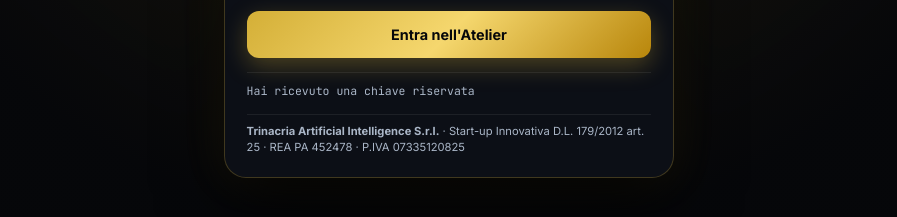
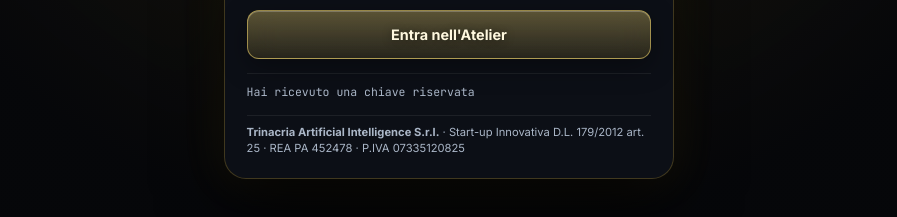
Before and after one commit to SimonAiIT/webapp_presentazione_trinai, a plain HTML site: page index.html in a window 1280 px wide. Shown: the part 549-766 px from the top of the page, without its empty margins (191-1088 px from the left). Drawn offline with Linux system fonts and the light colour scheme; no server answers.

Commit message:
style: tutti i pulsanti in vetro (ingresso, menu, chiudi, laboratori)
Co-Authored-By: Claude Sonnet 5.5 <noreply@anthropic.com>

```diff
--- a/assets/css/atelier.css
+++ b/assets/css/atelier.css
@@ -1497,3 +1497,32 @@ video.hero-media { animation: none; object-position: 50% 20%; }
 
 /* pulsanti della pagina iniziale: solo testo, centrato */
 .gate-btn { justify-content: center; text-align: center; }
+
+/* TUTTI I PULSANTI IN VETRO */
+.gate-btn,
+.icon-btn,
+.drawer-lab-btn,
+.drawer-act-btn,
+.lab-modal-bar .icon-btn {
+  background: linear-gradient(180deg, rgba(255, 255, 255, 0.12), rgba(255, 255, 255, 0.04));
+  -webkit-backdrop-filter: blur(16px) saturate(150%);
+  backdrop-filter: blur(16px) saturate(150%);
+  border: 1px solid rgba(255, 255, 255, 0.16);
+  box-shadow: inset 0 1px 0 rgba(255, 255, 255, 0.22), 0 8px 26px rgba(0, 0, 0, 0.35);
+  color: var(--text-main);
+}
+.gate-btn-gold {
+  background: linear-gradient(180deg, rgba(245, 215, 110, 0.34), rgba(212, 175, 55, 0.14));
+  border-color: rgba(245, 215, 110, 0.55);
+  color: #fff8df;
+  text-shadow: 0 1px 10px rgba(0, 0, 0, 0.45);
+}
+.drawer-act-btn.active,
+.icon-btn.active {
+  background: linear-gradient(180deg, rgba(245, 215, 110, 0.26), rgba(212, 175, 55, 0.1));
+  border-color: rgba(245, 215, 110, 0.5);
+  color: var(--gold-bright);
+}
+.drawer-lab-btn { color: #e8f6ff; border-color: rgba(120, 200, 255, 0.35); }
+.gate-btn:active, .drawer-lab-btn:active, .drawer-act-btn:active, .icon-btn:active { transform: scale(0.98); }
+.icon-btn { white-space: nowrap; }
```
